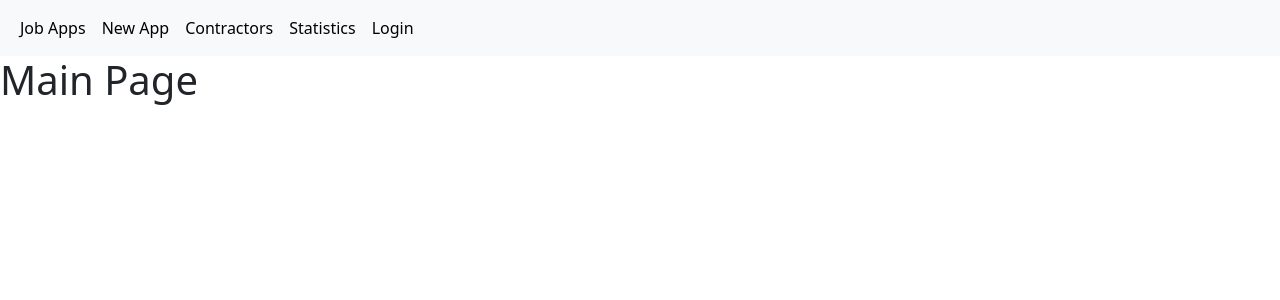
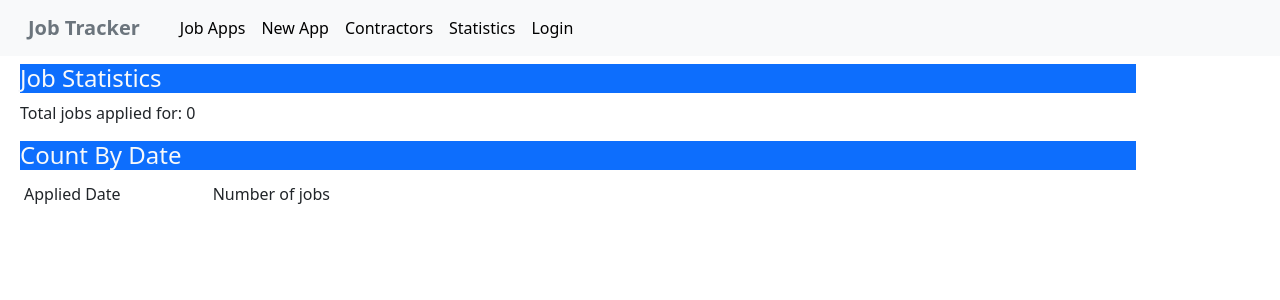
Before and after one commit to garykpdx/jobtracker, a Django app: page / in a window 1280 px wide. Shown: the top 300 px of the page. Run offline with Django 5.2, Linux system fonts and the light colour scheme; data that the repository does not hold is empty.

Commit message:
adding aggragate data to main page

```diff
--- a/jobtracker/jobtracker/views.py
+++ b/jobtracker/jobtracker/views.py
@@ -1,6 +1,11 @@
+from django.db.models import Count
 from django.http import HttpResponse
 from django.shortcuts import render
+from jobapps.models import JobApp
 
 def homepage(request):
     # return HttpResponse("Hello world")
-    return render(request, 'home.html')
+    jobcount = JobApp.objects.count()
+    count_by_date = JobApp.objects.annotate(Count("applied_dt"))
+
+    return render(request, 'home.html', {'jobcount':jobcount, 'daily_counts': count_by_date})
--- a/jobtracker/templates/home.html
+++ b/jobtracker/templates/home.html
@@ -5,5 +5,30 @@ Job Tracker
 {% endblock %}
 
 {% block content %}
-<h1>Main Page</h1>
+<div class="container m-2">
+    <p class="h4 bg-primary text-light">Job Statistics</p>
+<p>Total jobs applied for: {{ jobcount }}</p>
+</div>
+
+<div class="container m-2">
+    <p class="h4 bg-primary text-light">Count By Date</p>
+    <div class="row p-1">
+            <div class="jobapp col-2 text-start">
+                Applied Date
+            </div>
+            <div class="jobapp col-2 text-start">
+                Number of jobs
+            </div>
+    {% for count in daily_counts %}
+        <div class="row p-1">
+            <div class="jobapp col-2 text-start">
+                {{ count.applied_dt|date:"SHORT_DATE_FORMAT" }}
+            </div>
+            <div class="jobapp col-2 text-start">
+                {{ count.applied_dt__count }}
+            </div>
+        </div>
+    {% endfor %}
+</div>
+
 {% endblock %}
--- a/jobtracker/templates/layout.html
+++ b/jobtracker/templates/layout.html
@@ -18,6 +18,9 @@
 <body>
 <nav class="navbar navbar-expand-lg bg-body-tertiary">
     <div class="container-fluid">
+        <a href="/" class="navbar-brand">
+            <span class="fw-bold text-secondary p-3">Job Tracker</span>
+        </a>
         <div class="collapse navbar-collapse" id="navbarSupportedContent">
             <ul class="navbar-nav me-auto mb-2 mb-lg-0">
                 <li class="nav-item">
```
